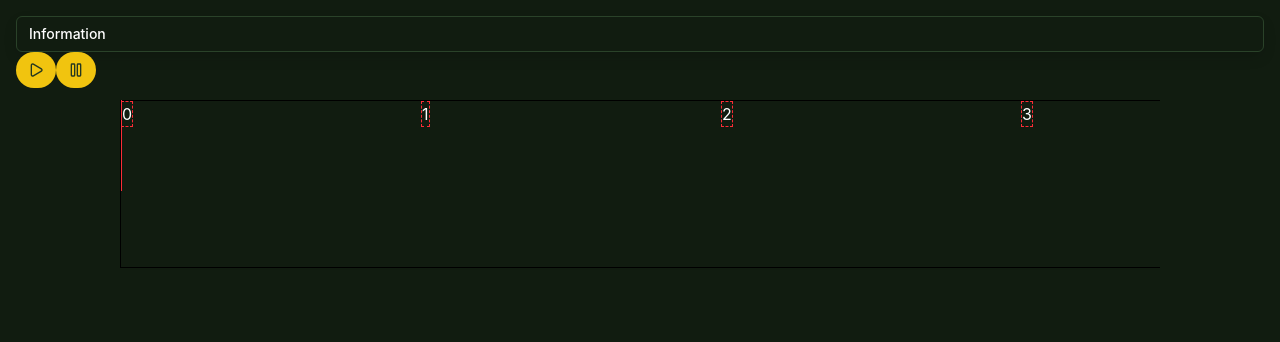
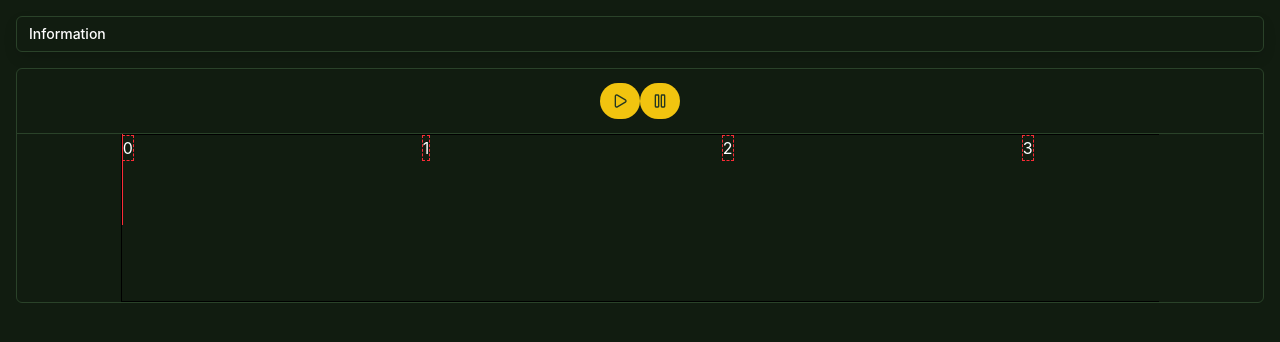
Before and after one commit to KevinLee3627/piano-thing, a React (Vite) app: page / in a window 1280 px wide. Shown: the top 342 px of the page. Built offline with nearby package versions, Linux system fonts and the light colour scheme.

Commit message:
feat: more styling

```diff
--- a/package.json
+++ b/package.json
@@ -12,6 +12,7 @@
   "dependencies": {
     "@radix-ui/react-dropdown-menu": "^2.1.16",
     "@radix-ui/react-menubar": "^1.1.16",
+    "@radix-ui/react-separator": "^1.1.8",
     "@radix-ui/react-slot": "^1.2.4",
     "@reduxjs/toolkit": "^2.11.2",
     "@tailwindcss/vite": "^4.1.18",
--- a/src/App.tsx
+++ b/src/App.tsx
@@ -14,7 +14,7 @@ function App() {
   const project = useAppSelector((state) => state.project);
   return (
     <GlobalAudioContextProvider>
-      <div className='flex flex-col max-h-full'>
+      <div className='flex flex-col max-h-full gap-4'>
         <Menubar>
           <MenubarMenu>
             <MenubarTrigger>Information</MenubarTrigger>
--- a/src/components/Timeline.tsx
+++ b/src/components/Timeline.tsx
@@ -8,6 +8,7 @@ import { useResizeObserver } from '../hooks/useResizeObserver';
 import { TickMarks } from './TickMarks';
 import { Button } from './ui/button';
 import { PauseIcon, PlayIcon } from 'lucide-react';
+import { Separator } from './ui/separator';
 
 const FPS = 60;
 const MS_PER_FRAME = 1000 / FPS;
@@ -73,8 +74,8 @@ export function Timeline() {
     };
   }, []);
   return (
-    <div className='flex flex-col h-full'>
-      <div className='flex h-12'>
+    <div className='flex flex-col h-full border border-border rounded-md'>
+      <div className='flex h-12 justify-center items-center m-2'>
         <Button
           className='rounded-full'
           onClick={async () => await startPlaybackAndUIUpdates()}
@@ -85,6 +86,7 @@ export function Timeline() {
           <PauseIcon />
         </Button>
       </div>
+      <Separator />
       <div className='grow h-[50%] w-10/12 mx-auto my-0 overflow-x-scroll'>
         <div
           style={{
--- /dev/null
+++ b/src/components/ui/card.tsx
@@ -0,0 +1,92 @@
+import * as React from "react"
+
+import { cn } from "@/lib/utils"
+
+function Card({ className, ...props }: React.ComponentProps<"div">) {
+  return (
+    <div
+      data-slot="card"
+      className={cn(
+        "bg-card text-card-foreground flex flex-col gap-6 rounded-xl border py-6 shadow-sm",
+        className
+      )}
+      {...props}
+    />
+  )
+}
+
+function CardHeader({ className, ...props }: React.ComponentProps<"div">) {
+  return (
+    <div
+      data-slot="card-header"
+      className={cn(
+        "@container/card-header grid auto-rows-min grid-rows-[auto_auto] items-start gap-2 px-6 has-data-[slot=card-action]:grid-cols-[1fr_auto] [.border-b]:pb-6",
+        className
+      )}
+      {...props}
+    />
+  )
+}
+
+function CardTitle({ className, ...props }: React.ComponentProps<"div">) {
+  return (
+    <div
+      data-slot="card-title"
+      className={cn("leading-none font-semibold", className)}
+      {...props}
+    />
+  )
+}
+
+function CardDescription({ className, ...props }: React.ComponentProps<"div">) {
+  return (
+    <div
+      data-slot="card-description"
+      className={cn("text-muted-foreground text-sm", className)}
+      {...props}
+    />
+  )
+}
+
+function CardAction({ className, ...props }: React.ComponentProps<"div">) {
+  return (
+    <div
+      data-slot="card-action"
+      className={cn(
+        "col-start-2 row-span-2 row-start-1 self-start justify-self-end",
+        className
+      )}
+      {...props}
+    />
+  )
+}
+
+function CardContent({ className, ...props }: React.ComponentProps<"div">) {
+  return (
+    <div
+      data-slot="card-content"
+      className={cn("px-6", className)}
+      {...props}
+    />
+  )
+}
+
+function CardFooter({ className, ...props }: React.ComponentProps<"div">) {
+  return (
+    <div
+      data-slot="card-footer"
+      className={cn("flex items-center px-6 [.border-t]:pt-6", className)}
+      {...props}
+    />
+  )
+}
+
+export {
+  Card,
+  CardHeader,
+  CardFooter,
+  CardTitle,
+  CardAction,
+  CardDescription,
+  CardContent,
+}
--- /dev/null
+++ b/src/components/ui/separator.tsx
@@ -0,0 +1,26 @@
+import * as React from "react"
+import * as SeparatorPrimitive from "@radix-ui/react-separator"
+
+import { cn } from "@/lib/utils"
+
+function Separator({
+  className,
+  orientation = "horizontal",
+  decorative = true,
+  ...props
+}: React.ComponentProps<typeof SeparatorPrimitive.Root>) {
+  return (
+    <SeparatorPrimitive.Root
+      data-slot="separator"
+      decorative={decorative}
+      orientation={orientation}
+      className={cn(
+        "bg-border shrink-0 data-[orientation=horizontal]:h-px data-[orientation=horizontal]:w-full data-[orientation=vertical]:h-full data-[orientation=vertical]:w-px",
+        className
+      )}
+      {...props}
+    />
+  )
+}
+
+export { Separator }
```
Also changed, not shown: 1 other file (tests, documents, lock files or other folders).
